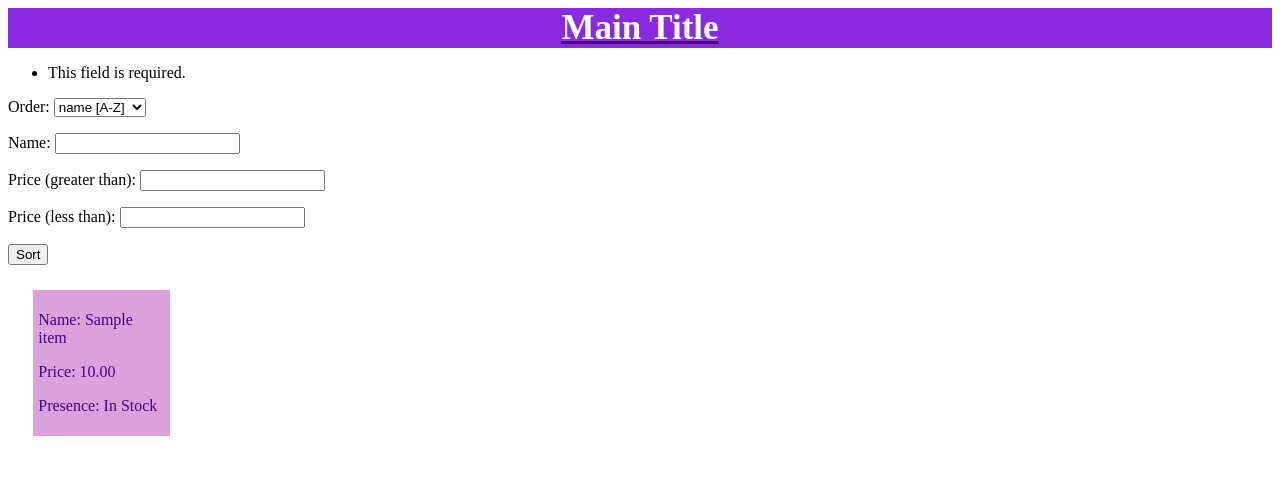
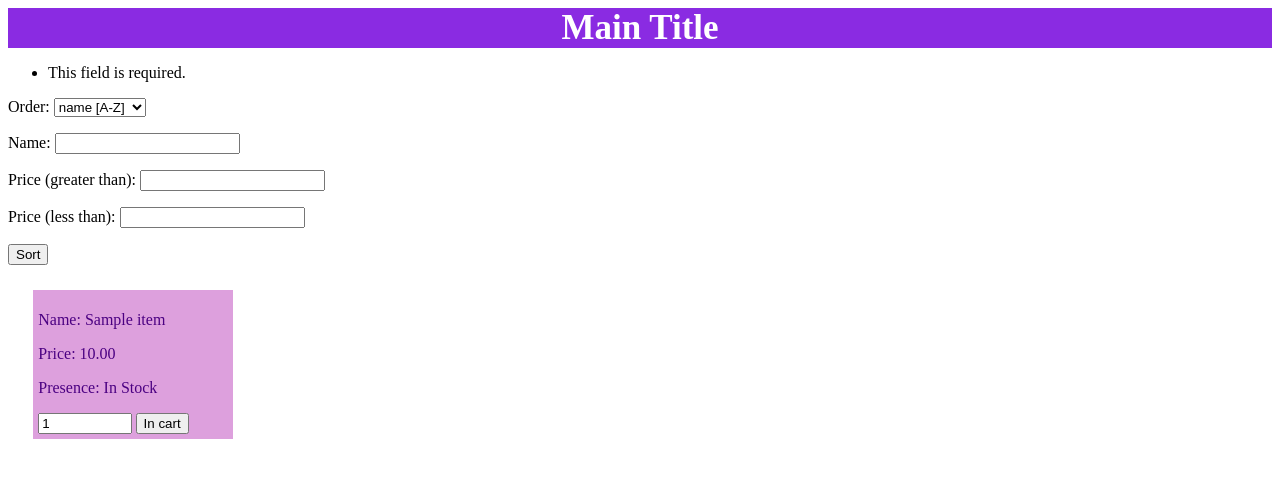
Before and after one commit to Suharukova/shop, a Django app: page /catalog/item_list/ in a window 1280 px wide. Shown: the top 478 px of the page. Run offline with Django 3.2, Linux system fonts and the light colour scheme; tables that the repository leaves empty hold one stand-in row (values such as "Sample post").

Commit message:
add_to_cart

```diff
--- /dev/null
+++ b/shop/cart/forms.py
@@ -0,0 +1,6 @@
+from django import forms
+
+
+class AddToCartForm(forms.Form):
+    item_id = forms.IntegerField(min_value=1)
+    amount = forms.IntegerField(min_value=1)
--- a/shop/cart/models.py
+++ b/shop/cart/models.py
@@ -10,7 +10,7 @@ class CartItem(ItemAmount):
 
 
 class Cart(models.Model):
-    user = models.OneToOneField(settings.AUTH_USER_MODEL, on_delete=models.CASCADE)
+    user = models.OneToOneField(settings.AUTH_USER_MODEL, null=True, default=None, on_delete=models.CASCADE)
 
     @property
     def total_price(self):
--- /dev/null
+++ b/shop/cart/urls.py
@@ -0,0 +1,7 @@
+from django.urls import path
+
+from cart import views
+
+urlpatterns=[
+    path('add_to_cart/', views.add_to_cart, name='add_to_cart'),
+]
--- a/shop/catalog/templates/base.html
+++ b/shop/catalog/templates/base.html
@@ -7,6 +7,7 @@
 <style>
     a{
     color: indigo;
+    text-decoration: none;
     }
     a .head{
     color: white;
--- a/shop/catalog/templates/item_list.html
+++ b/shop/catalog/templates/item_list.html
@@ -4,11 +4,14 @@
 <style>
     .item{
     background: plum;
-    width: 10%;
+    width: 15%;
     float: left;
     padding: 5px;
     margin: 2%;
     }
+   .item input.amount{
+   width: 45%;
+   }
 </style>
 <form><!--<form action="{% url 'item_list' %}" method="GET">-->
     {{ item_sort_form.as_p }}
@@ -16,7 +19,9 @@
     <input type="submit" value="Sort">
 </form>
 {% for item in items %}
-<a href="{% url 'item_detail' pk=item.pk %}"><div class="item">
+
+<div class="item">
+    <a href="{% url 'item_detail' pk=item.pk %}">
     <p>Name: {{ item.name }}</p>
     <p>Price: {{ item.price }}</p>
     <p>Presence:
@@ -25,8 +30,14 @@
         {% else %}
         Out of stock
         {% endif %}</p>
+        </a>
+        <form action="{% url 'add_to_cart' %}">
+        <input name="item_id" type="hidden" value="{{ item.pk }}">
+        <input name="amount" type="number" value="1" min="1" class="amount">
+        <input type="submit" value="In cart">
+        </form>
 </div>
-</a>
+
 {% endfor %}
 
 
--- a/shop/shop/urls.py
+++ b/shop/shop/urls.py
@@ -16,9 +16,11 @@ Including another URLconf
 from django.contrib import admin
 from django.urls import path, include
 
-from catalog import urls
+from catalog import urls, views as catalog_views
 
 urlpatterns = [
     path('admin/', admin.site.urls),
-    path('catalog/', include('catalog.urls'))
+    path('catalog/', include('catalog.urls')),
+    path('cart/', include('cart.urls')),
+    path('', catalog_views.item_list)
 ]
```
Also changed, not shown: shop/cart/views.py (+30 -1 lines).
